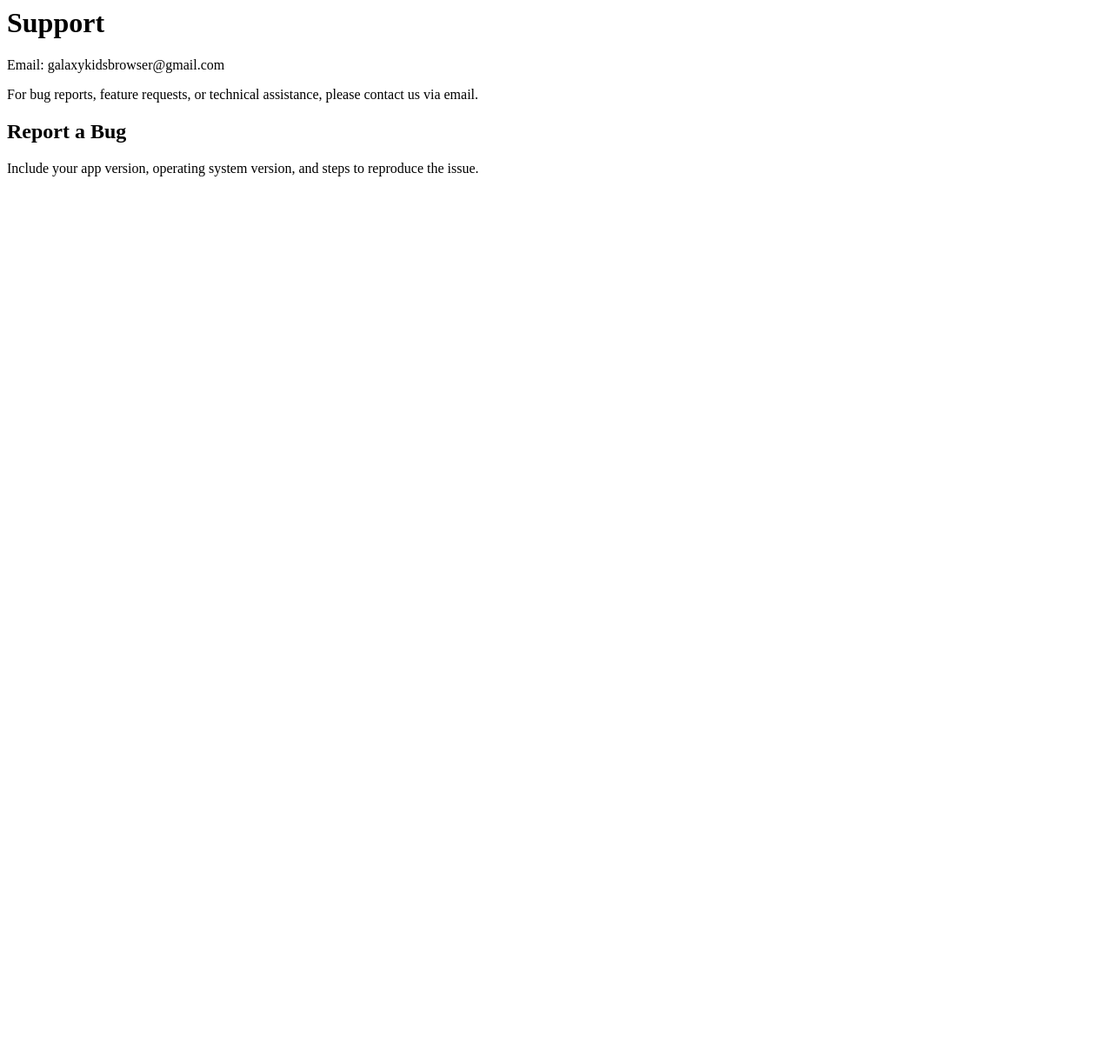
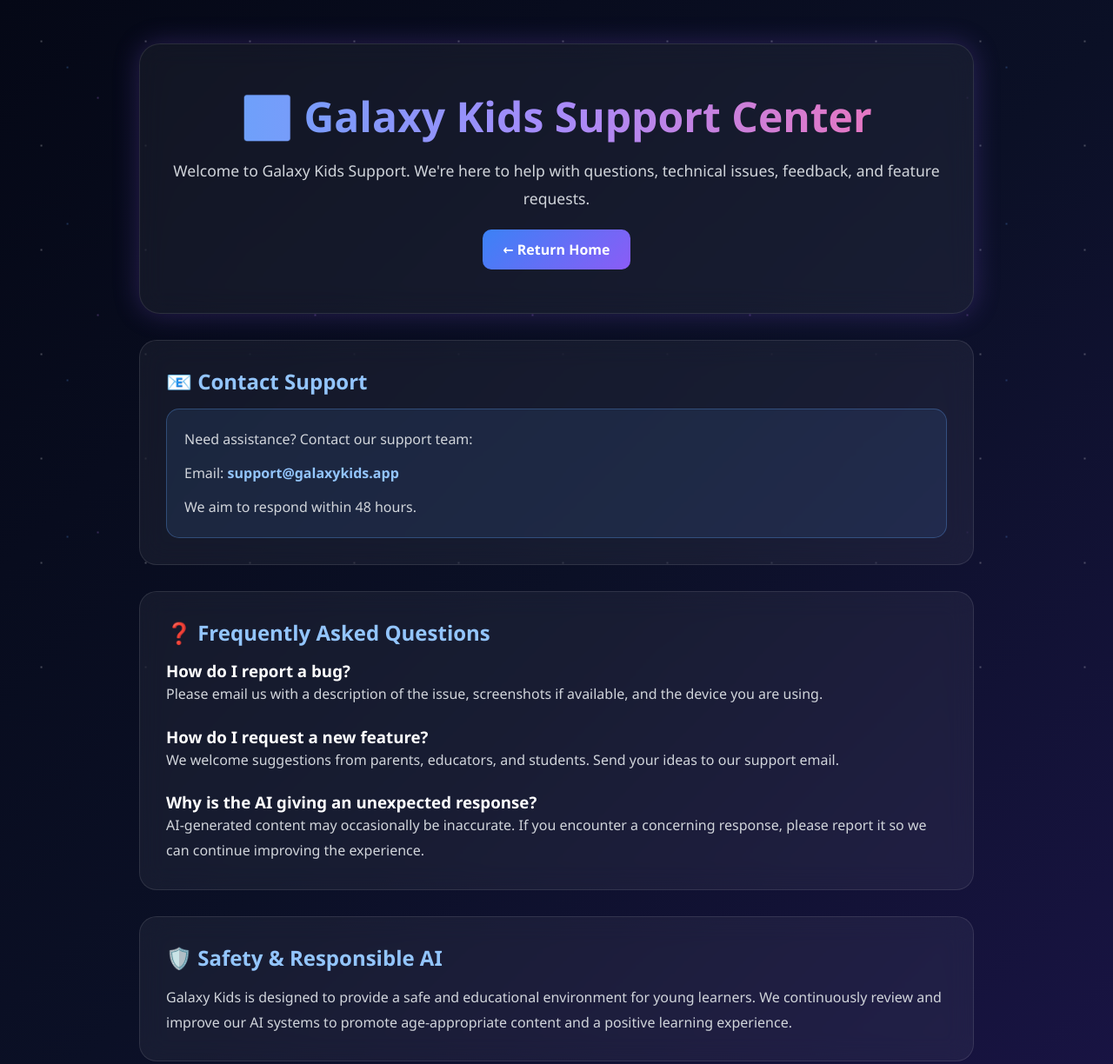
Before and after one commit to Neman1234/my-app-pages, a plain HTML site: page support.html in a window 1280 px wide. Shown: the top 1224 px of the page at 87% size. Before the commit the page ends 800 px from the top, so only its background shows below. Drawn offline with Linux system fonts and the light colour scheme.

Commit message:
Create support.html with structured support content
Added a complete HTML structure for the support page, including styles and sections for contact information and FAQs.

```diff
--- a/support.html
+++ b/support.html
@@ -1,12 +1,223 @@
-<h1>Support</h1>
+<!DOCTYPE html>
+<html lang="en">
+<head>
+<meta charset="UTF-8">
+<meta name="viewport" content="width=device-width, initial-scale=1.0">
+<title>Galaxy Kids - Support Center</title>
 
-<p>Email: galaxykidsbrowser@gmail.com</p>
+<style>
+*{
+    margin:0;
+    padding:0;
+    box-sizing:border-box;
+    font-family:'Segoe UI', Tahoma, Geneva, Verdana, sans-serif;
+}
 
-<p>For bug reports, feature requests, or technical assistance,
-please contact us via email.</p>
+body{
+    min-height:100vh;
+    background:linear-gradient(135deg,#050816,#0b1026,#1a1446);
+    color:white;
+    overflow-x:hidden;
+}
 
-<h2>Report a Bug</h2>
-<p>
-Include your app version, operating system version,
-and steps to reproduce the issue.
-</p>
+body::before{
+    content:"";
+    position:fixed;
+    inset:0;
+    background-image:
+        radial-gradient(white 1px, transparent 1px),
+        radial-gradient(#60a5fa 1px, transparent 1px),
+        radial-gradient(#c084fc 1px, transparent 1px);
+    background-size:120px 120px, 180px 180px, 250px 250px;
+    opacity:0.25;
+    animation:stars 80s linear infinite;
+    pointer-events:none;
+}
+
+@keyframes stars{
+    from{transform:translate(0,0);}
+    to{transform:translate(-200px,-200px);}
+}
+
+.container{
+    max-width:1000px;
+    margin:auto;
+    padding:50px 20px;
+    position:relative;
+    z-index:2;
+}
+
+.hero{
+    text-align:center;
+    padding:50px 30px;
+    background:rgba(255,255,255,0.05);
+    backdrop-filter:blur(15px);
+    border-radius:24px;
+    border:1px solid rgba(255,255,255,0.1);
+    box-shadow:0 0 30px rgba(139,92,246,0.25);
+}
+
+.hero h1{
+    font-size:3rem;
+    margin-bottom:15px;
+    background:linear-gradient(90deg,#60a5fa,#a78bfa,#f472b6);
+    -webkit-background-clip:text;
+    -webkit-text-fill-color:transparent;
+}
+
+.hero p{
+    color:#d1d5db;
+    font-size:1.1rem;
+    line-height:1.8;
+}
+
+.section{
+    margin-top:30px;
+    background:rgba(255,255,255,0.05);
+    backdrop-filter:blur(15px);
+    border-radius:20px;
+    padding:30px;
+    border:1px solid rgba(255,255,255,0.1);
+}
+
+.section h2{
+    margin-bottom:15px;
+    color:#93c5fd;
+}
+
+.section p,
+.section li{
+    color:#d1d5db;
+    line-height:1.8;
+}
+
+ul{
+    padding-left:20px;
+}
+
+.contact-box{
+    background:rgba(96,165,250,0.1);
+    border:1px solid rgba(96,165,250,0.3);
+    padding:20px;
+    border-radius:15px;
+    margin-top:15px;
+}
+
+.email{
+    color:#93c5fd;
+    font-weight:600;
+    text-decoration:none;
+}
+
+.footer{
+    text-align:center;
+    margin-top:40px;
+    color:#9ca3af;
+    padding-bottom:30px;
+}
+
+.home-btn{
+    display:inline-block;
+    margin-top:20px;
+    padding:12px 24px;
+    background:linear-gradient(135deg,#3b82f6,#8b5cf6);
+    color:white;
+    text-decoration:none;
+    border-radius:10px;
+    font-weight:600;
+    transition:0.3s;
+}
+
+.home-btn:hover{
+    transform:translateY(-2px);
+}
+
+@media(max-width:768px){
+    .hero h1{
+        font-size:2.2rem;
+    }
+}
+</style>
+</head>
+
+<body>
+
+<div class="container">
+
+    <div class="hero">
+        <h1>🌌 Galaxy Kids Support Center</h1>
+        <p>
+            Welcome to Galaxy Kids Support. We're here to help with questions,
+            technical issues, feedback, and feature requests.
+        </p>
+
+        <a href="index.html" class="home-btn">← Return Home</a>
+    </div>
+
+    <div class="section">
+        <h2>📧 Contact Support</h2>
+
+        <div class="contact-box">
+            <p>
+                Need assistance? Contact our support team:
+            </p>
+
+            <p style="margin-top:10px;">
+                Email:
+                <a class="email" href="mailto:galaxykidsbrowser@gmail.com">
+                    support@galaxykids.app
+                </a>
+            </p>
+
+            <p style="margin-top:10px;">
+                We aim to respond within 48 hours.
+            </p>
+        </div>
+    </div>
+
+    <div class="section">
+        <h2>❓ Frequently Asked Questions</h2>
+
+        <h3>How do I report a bug?</h3>
+        <p>
+            Please email us with a description of the issue,
+            screenshots if available, and the device you are using.
+        </p>
+
+        <br>
+
+        <h3>How do I request a new feature?</h3>
+        <p>
+            We welcome suggestions from parents, educators, and students.
+            Send your ideas to our support email.
+        </p>
+
+        <br>
+
+        <h3>Why is the AI giving an unexpected response?</h3>
+        <p>
+            AI-generated content may occasionally be inaccurate.
+            If you encounter a concerning response, please report it
+            so we can continue improving the experience.
+        </p>
+    </div>
+
+    <div class="section">
+        <h2>🛡️ Safety & Responsible AI</h2>
+
+        <p>
+            Galaxy Kids is designed to provide a safe and educational
+            environment for young learners. We continuously review and
+            improve our AI systems to promote age-appropriate content
+            and a positive learning experience.
+        </p>
+    </div>
+
+    <div class="footer">
+        © 2026 Galaxy Kids. All Rights Reserved.
+    </div>
+
+</div>
+
+</body>
+</html>
```
